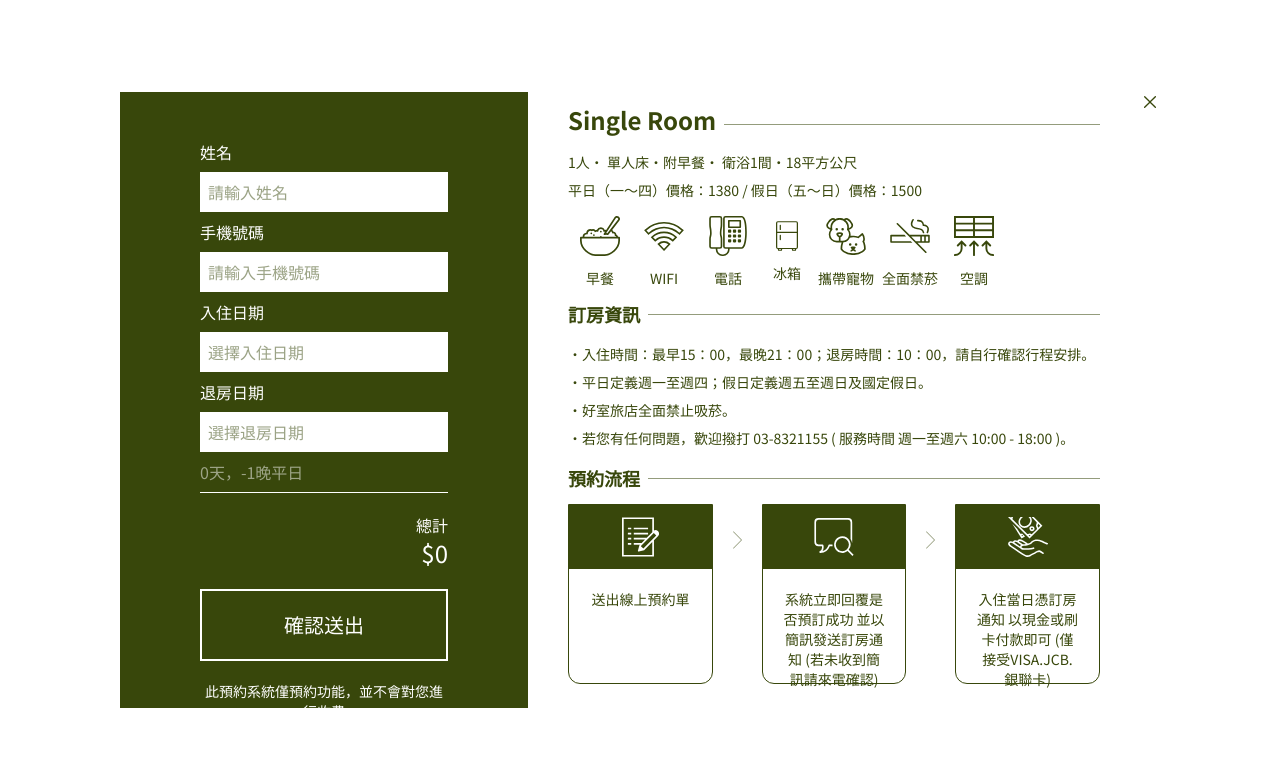
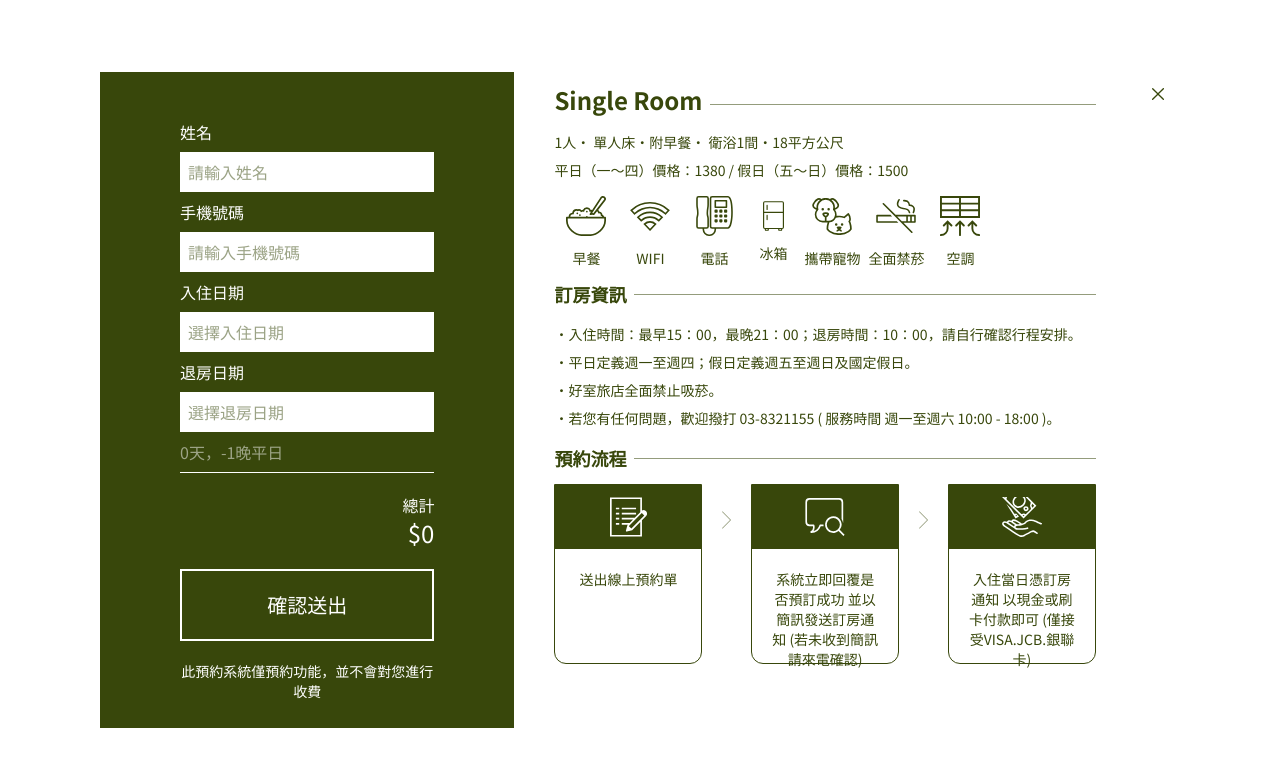
Before and after one commit to iamlouxu/hotel-web, a React (Vite) app: page /checkout in a window 1280 px wide. Shown: the top 766 px of the page. Built offline with nearby package versions, Linux system fonts and the light colour scheme.

Commit message:
feat:add state into checkout page

```diff
--- a/src/pages/Checkout.jsx
+++ b/src/pages/Checkout.jsx
@@ -247,13 +247,18 @@ const ReserveResult = ({ reserveFail }) => {
   );
 };
 
-const Checkout = () => {
+const Checkout = ({ setIsBooking }) => {
   const [reserveSuccess, setReserveSuccess] = useState(false);
   const [reserveFail, setReserveFail] = useState(false);
+
+  const handleClose = () => {
+    setIsBooking(false);
+  };
+
   return (
-    <div className="fixed inset-0 z-50 flex items-center justify-center">
+    <div className="fixed bg-white/50 inset-0 z-50 flex items-center justify-center">
       <div
-        className={`absolute p-5 inset-0 ${
+        className={`absolute inset-0 ${
           reserveSuccess ? "bg-[#38470B]" : "bg-white"
         } mx-25 my-18 flex flex-row`}
       >
@@ -322,10 +327,10 @@ const Checkout = () => {
         )}
         <div>
           <button
-            className={`group cursor-pointer w-5 h-5 flex items-center justify-center ${
+            className={`group cursor-pointer m-3 w-5 h-5 flex items-center justify-center ${
               reserveSuccess ? "bg-[#38470B]" : "hover:bg-[#38470B]"
             } hover:rounded-xl transition-all duration-200`}
-            onClick={() => {}}
+            onClick={handleClose}
           >
             <img
               src="/icon/cancelC.svg"
```
